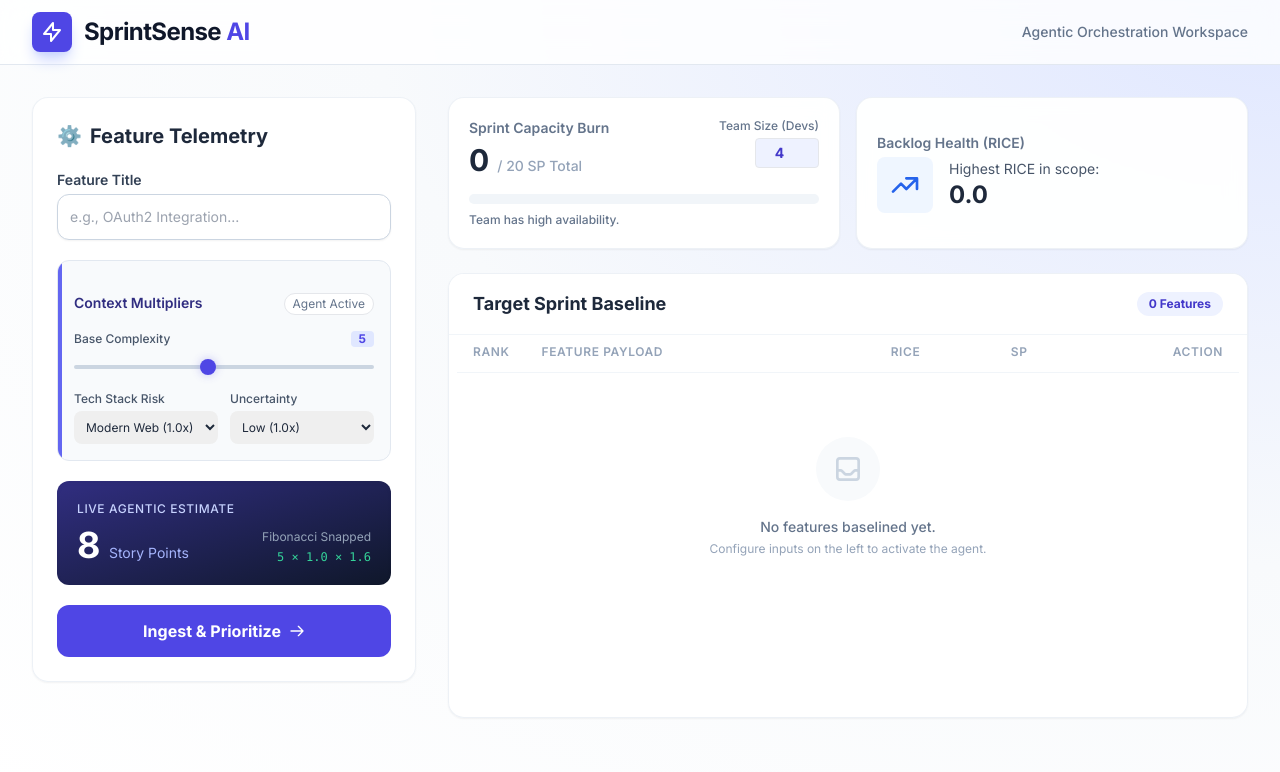
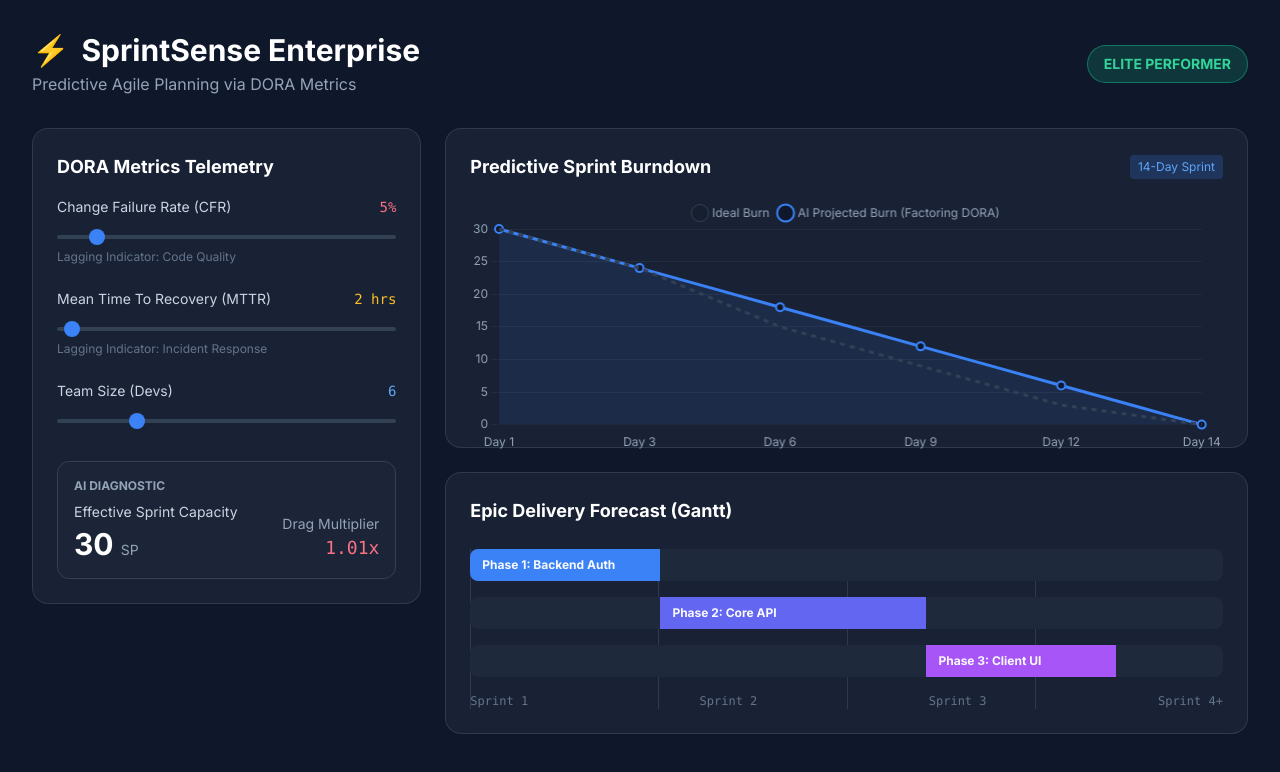
Before and after one commit to aradhyp/sprintsense-ai-web, a plain HTML site: page index.html in a window 1280 px wide. Drawn offline with nearby package versions, Linux system fonts and the light colour scheme.

Commit message:
Update index.html for branding and styling changes

```diff
--- a/index.html
+++ b/index.html
@@ -3,189 +3,127 @@
 <head>
     <meta charset="UTF-8">
     <meta name="viewport" content="width=device-width, initial-scale=1.0">
-    <title>SprintSense AI - Agentic Workspace</title>
+    <title>SprintSense Enterprise - DevOps & Agile AI</title>
     <script src="https://cdn.tailwindcss.com"></script>
+    <script src="https://cdn.jsdelivr.net/npm/chart.js"></script>
     <link href="https://fonts.googleapis.com/css2?family=Inter:wght@300;400;500;600;700&display=swap" rel="stylesheet">
     <style>
-        body { font-family: 'Inter', sans-serif; background-color: #f1f5f9; }
-        .glass-card { background: rgba(255, 255, 255, 0.95); backdrop-filter: blur(10px); }
-        .row-enter { animation: slideIn 0.4s cubic-bezier(0.16, 1, 0.3, 1) forwards; opacity: 0; transform: translateY(10px); }
-        @keyframes slideIn { to { opacity: 1; transform: translateY(0); } }
-
-        /* Custom Range Slider */
+        body { font-family: 'Inter', sans-serif; background-color: #0f172a; color: #f8fafc; }
+        .glass-card { background: rgba(30, 41, 59, 0.7); backdrop-filter: blur(12px); border: 1px solid rgba(255,255,255,0.1); }
         input[type=range] { -webkit-appearance: none; background: transparent; }
-        input[type=range]::-webkit-slider-thumb { -webkit-appearance: none; height: 16px; width: 16px; border-radius: 50%; background: #4f46e5; cursor: pointer; margin-top: -6px; box-shadow: 0 0 10px rgba(79, 70, 229, 0.3); }
-        input[type=range]::-webkit-slider-runnable-track { width: 100%; height: 4px; cursor: pointer; background: #cbd5e1; border-radius: 2px; }
+        input[type=range]::-webkit-slider-thumb { -webkit-appearance: none; height: 16px; width: 16px; border-radius: 50%; background: #3b82f6; cursor: pointer; margin-top: -6px; }
+        input[type=range]::-webkit-slider-runnable-track { width: 100%; height: 4px; background: #334155; border-radius: 2px; }
     </style>
 </head>
-<body class="text-slate-800 min-h-screen bg-[radial-gradient(ellipse_at_top_right,_var(--tw-gradient-stops))] from-indigo-100 via-slate-50 to-white">
+<body class="min-h-screen p-4 md:p-8">
 
-    <!-- Navbar -->
-    <nav class="bg-white/80 backdrop-blur-md border-b border-slate-200 sticky top-0 z-50">
-        <div class="max-w-7xl mx-auto px-4 sm:px-6 lg:px-8">
-            <div class="flex justify-between h-16 items-center">
-                <div class="flex items-center gap-3">
-                    <div class="bg-indigo-600 text-white p-2 rounded-lg shadow-lg shadow-indigo-200">
-                        <svg class="w-6 h-6" fill="none" stroke="currentColor" viewBox="0 0 24 24"><path stroke-linecap="round" stroke-linejoin="round" stroke-width="2" d="M13 10V3L4 14h7v7l9-11h-7z"></path></svg>
-                    </div>
-                    <h1 class="text-2xl font-bold text-slate-900 tracking-tight">SprintSense <span class="text-indigo-600">AI</span></h1>
-                </div>
-                <div class="hidden md:flex items-center gap-4 text-sm font-medium text-slate-500">
-                    <span>Agentic Orchestration Workspace</span>
-                </div>
-            </div>
+    <header class="max-w-7xl mx-auto mb-8 flex justify-between items-center">
+        <div>
+            <h1 class="text-3xl font-bold text-white flex items-center gap-3">
+                <span class="text-blue-500">⚡</span> SprintSense Enterprise
+            </h1>
+            <p class="text-slate-400 mt-1">Predictive Agile Planning via DORA Metrics</p>
         </div>
-    </nav>
+        <div id="doraBadge" class="bg-emerald-500/20 text-emerald-400 border border-emerald-500/50 px-4 py-2 rounded-full font-bold text-sm">
+            ELITE PERFORMER
+        </div>
+    </header>
 
-    <div class="max-w-7xl mx-auto p-4 md:p-8 grid grid-cols-1 xl:grid-cols-12 gap-8">
+    <div class="max-w-7xl mx-auto grid grid-cols-1 xl:grid-cols-12 gap-6">
 
-        <!-- Left Column: Input Engine -->
+        <!-- Left: DevOps Telemetry -->
         <div class="xl:col-span-4 space-y-6">
-            <div class="glass-card p-6 rounded-2xl shadow-sm border border-slate-200/60">
-                <h2 class="text-xl font-bold text-slate-800 mb-5 flex items-center gap-2">
-                    <span>⚙️</span> Feature Telemetry
-                </h2>
+            <div class="glass-card p-6 rounded-2xl">
+                <h2 class="text-lg font-bold text-white mb-4">DORA Metrics Telemetry</h2>
 
-                <form id="featureForm" class="space-y-5">
+                <div class="space-y-6">
                     <div>
-                        <label class="block text-sm font-semibold text-slate-700 mb-1">Feature Title</label>
-                        <input type="text" id="title" required class="w-full rounded-xl border-slate-300 shadow-sm border p-3 focus:ring-2 focus:ring-indigo-500 focus:border-indigo-500 transition-all text-sm" placeholder="e.g., OAuth2 Integration...">
+                        <div class="flex justify-between mb-1 text-sm">
+                            <label class="text-slate-300">Change Failure Rate (CFR)</label>
+                            <span id="cfrVal" class="text-rose-400 font-mono">5%</span>
+                        </div>
+                        <input type="range" id="cfr" min="0" max="50" value="5" class="w-full">
+                        <p class="text-xs text-slate-500 mt-1">Lagging Indicator: Code Quality</p>
                     </div>
 
-                    <!-- AI Context Panel -->
-                    <div class="bg-slate-50 p-4 rounded-xl border border-slate-200 space-y-4 relative overflow-hidden">
-                        <div class="absolute top-0 left-0 w-1 h-full bg-indigo-500"></div>
-                        <h3 class="font-semibold text-indigo-900 text-sm flex justify-between">
-                            Context Multipliers
-                            <span class="text-xs font-normal text-slate-500 bg-white px-2 py-0.5 rounded-full border">Agent Active</span>
-                        </h3>
-
-                        <div>
-                            <div class="flex justify-between mb-1">
-                                <label class="text-xs font-medium text-slate-600">Base Complexity</label>
-                                <span id="effortValue" class="text-xs font-bold text-indigo-600 bg-indigo-100 px-2 rounded">5</span>
-                            </div>
-                            <input type="range" id="effort" min="1" max="10" value="5" class="w-full">
+                    <div>
+                        <div class="flex justify-between mb-1 text-sm">
+                            <label class="text-slate-300">Mean Time To Recovery (MTTR)</label>
+                            <span id="mttrVal" class="text-amber-400 font-mono">2 hrs</span>
                         </div>
-
-                        <div class="grid grid-cols-2 gap-3">
-                            <div>
-                                <label class="block text-xs font-medium text-slate-600 mb-1">Tech Stack Risk</label>
-                                <select id="techStack" class="w-full border-slate-300 rounded-lg p-2 text-xs focus:ring-indigo-500 focus:border-indigo-500">
-                                    <option value="1.0">Modern Web (1.0x)</option>
-                                    <option value="1.2">Mobile Native (1.2x)</option>
-                                    <option value="1.4">AI / Data (1.4x)</option>
-                                    <option value="1.5">Legacy Sys (1.5x)</option>
-                                </select>
-                            </div>
-                            <div>
-                                <label class="block text-xs font-medium text-slate-600 mb-1">Uncertainty</label>
-                                <select id="risk" class="w-full border-slate-300 rounded-lg p-2 text-xs focus:ring-indigo-500 focus:border-indigo-500">
-                                    <option value="1.0">Low (1.0x)</option>
-                                    <option value="1.3">Medium (1.3x)</option>
-                                    <option value="1.6">High (1.6x)</option>
-                                </select>
-                            </div>
-                        </div>
+                        <input type="range" id="mttr" min="1" max="48" value="2" class="w-full">
+                        <p class="text-xs text-slate-500 mt-1">Lagging Indicator: Incident Response</p>
                     </div>
 
-                    <!-- Live AI Preview Widget -->
-                    <div class="bg-gradient-to-br from-indigo-900 to-slate-900 p-5 rounded-xl shadow-inner text-white transform transition-all">
-                        <p class="text-indigo-200 text-xs font-medium uppercase tracking-wider mb-2">Live Agentic Estimate</p>
-                        <div class="flex justify-between items-end">
-                            <div>
-                                <span id="livePoints" class="text-4xl font-extrabold text-white">8</span>
-                                <span class="text-indigo-300 text-sm ml-1">Story Points</span>
-                            </div>
-                            <div class="text-right">
-                                <p class="text-xs text-slate-400">Fibonacci Snapped</p>
-                                <p class="text-xs text-emerald-400 font-mono mt-1" id="liveMath">5 × 1.0 × 1.6</p>
-                            </div>
+                    <div>
+                        <div class="flex justify-between mb-1 text-sm">
+                            <label class="text-slate-300">Team Size (Devs)</label>
+                            <span id="teamVal" class="text-blue-400 font-mono">6</span>
                         </div>
+                        <input type="range" id="teamSize" min="2" max="20" value="6" class="w-full">
                     </div>
+                </div>
 
-                    <button type="submit" class="w-full bg-indigo-600 text-white font-bold py-3.5 px-4 rounded-xl hover:bg-indigo-700 hover:-translate-y-0.5 hover:shadow-lg hover:shadow-indigo-200 transition-all active:scale-95 flex justify-center items-center gap-2">
-                        <span>Ingest & Prioritize</span>
-                        <svg class="w-4 h-4" fill="none" stroke="currentColor" viewBox="0 0 24 24"><path stroke-linecap="round" stroke-linejoin="round" stroke-width="2" d="M14 5l7 7m0 0l-7 7m7-7H3"></path></svg>
-                    </button>
-                </form>
-            </div>
-        </div>
-
-        <!-- Right Column: Dashboard -->
-        <div class="xl:col-span-8 space-y-6">
-
-            <!-- Top Dashboard Stats -->
-            <div class="grid grid-cols-1 md:grid-cols-2 gap-4">
-                <!-- Capacity Tracker -->
-                <div class="glass-card p-5 rounded-2xl shadow-sm border border-slate-200/60">
-                    <div class="flex justify-between items-start mb-2">
+                <div class="mt-8 bg-slate-800/50 p-4 rounded-xl border border-slate-700">
+                    <h3 class="text-xs uppercase text-slate-400 font-bold mb-2">AI Diagnostic</h3>
+                    <div class="flex justify-between items-end">
                         <div>
-                            <h3 class="text-sm font-semibold text-slate-500">Sprint Capacity Burn</h3>
-                            <div class="flex items-baseline gap-2 mt-1">
-                                <span id="totalPoints" class="text-3xl font-bold text-slate-800">0</span>
-                                <span class="text-sm text-slate-400 font-medium">/ <span id="capacityMax">20</span> SP Total</span>
-                            </div>
+                            <p class="text-slate-300 text-sm">Effective Sprint Capacity</p>
+                            <p class="text-3xl font-bold text-white mt-1"><span id="effectiveCap">30</span> <span class="text-sm font-normal text-slate-400">SP</span></p>
                         </div>
                         <div class="text-right">
-                            <label class="text-xs font-medium text-slate-500 block mb-1">Team Size (Devs)</label>
-                            <input type="number" id="teamSize" min="1" max="20" value="4" class="w-16 border rounded p-1 text-center text-sm font-bold text-indigo-700 bg-indigo-50 focus:ring-0 focus:border-indigo-300">
-                        </div>
-                    </div>
-
-                    <!-- Progress Bar -->
-                    <div class="w-full bg-slate-100 rounded-full h-2.5 mt-4 overflow-hidden">
-                        <div id="capacityBar" class="bg-emerald-500 h-2.5 rounded-full transition-all duration-500 ease-out" style="width: 0%"></div>
-                    </div>
-                    <p id="capacityWarning" class="text-xs font-medium text-slate-500 mt-2">Team has high availability.</p>
-                </div>
-
-                <!-- Strategic Priority Metric -->
-                <div class="glass-card p-5 rounded-2xl shadow-sm border border-slate-200/60 flex flex-col justify-center">
-                    <h3 class="text-sm font-semibold text-slate-500 mb-1">Backlog Health (RICE)</h3>
-                    <div class="flex items-center gap-4">
-                        <div class="p-3 bg-blue-50 rounded-lg text-blue-600">
-                            <svg class="w-8 h-8" fill="none" stroke="currentColor" viewBox="0 0 24 24"><path stroke-linecap="round" stroke-linejoin="round" stroke-width="2" d="M13 7h8m0 0v8m0-8l-8 8-4-4-6 6"></path></svg>
-                        </div>
-                        <div>
-                            <p class="text-sm text-slate-600">Highest RICE in scope:</p>
-                            <p id="topRice" class="text-2xl font-bold text-slate-800">0.0</p>
+                            <p class="text-slate-400 text-sm">Drag Multiplier</p>
+                            <p id="dragCo" class="text-lg font-mono text-rose-400">1.00x</p>
                         </div>
                     </div>
                 </div>
             </div>
+        </div>
 
-            <!-- The Backlog Table -->
-            <div class="glass-card rounded-2xl shadow-sm border border-slate-200/60 overflow-hidden flex flex-col h-[calc(100%-140px)] min-h-[400px]">
-                <div class="px-6 py-4 border-b border-slate-100 bg-white flex justify-between items-center">
-                    <h2 class="text-lg font-bold text-slate-800">Target Sprint Baseline</h2>
-                    <span class="bg-indigo-50 text-indigo-700 text-xs font-bold px-3 py-1 rounded-full" id="featureCount">0 Features</span>
+        <!-- Right: Charts & Forecasting -->
+        <div class="xl:col-span-8 space-y-6">
+
+            <!-- Burndown Chart -->
+            <div class="glass-card p-6 rounded-2xl h-80">
+                <div class="flex justify-between items-center mb-4">
+                    <h2 class="text-lg font-bold text-white">Predictive Sprint Burndown</h2>
+                    <span class="text-xs bg-blue-500/20 text-blue-400 px-2 py-1 rounded">14-Day Sprint</span>
                 </div>
+                <div class="relative h-64 w-full">
+                    <canvas id="burndownChart"></canvas>
+                </div>
+            </div>
 
-                <div class="overflow-x-auto overflow-y-auto flex-1 p-2">
-                    <table class="w-full text-left border-collapse min-w-[700px]">
-                        <thead>
-                            <tr class="text-slate-400 text-xs uppercase tracking-wider border-b border-slate-100">
-                                <th class="pb-3 px-4 font-semibold w-16">Rank</th>
-                                <th class="pb-3 px-4 font-semibold">Feature Payload</th>
-                                <th class="pb-3 px-4 font-semibold text-center">RICE</th>
-                                <th class="pb-3 px-4 font-semibold text-center">SP</th>
-                                <th class="pb-3 px-4 font-semibold text-right">Action</th>
-                            </tr>
-                        </thead>
-                        <tbody id="backlogTable" class="text-sm">
-                            <!-- Empty State -->
-                            <tr id="emptyState">
-                                <td colspan="5" class="text-center py-16">
-                                    <div class="inline-flex items-center justify-center w-16 h-16 rounded-full bg-slate-50 mb-4">
-                                        <svg class="w-8 h-8 text-slate-300" fill="none" stroke="currentColor" viewBox="0 0 24 24"><path stroke-linecap="round" stroke-linejoin="round" stroke-width="2" d="M20 13V6a2 2 0 00-2-2H6a2 2 0 00-2 2v7m16 0v5a2 2 0 01-2 2H6a2 2 0 01-2-2v-5m16 0h-2.586a1 1 0 00-.707.293l-2.414 2.414a1 1 0 01-.707.293h-3.172a1 1 0 01-.707-.293l-2.414-2.414A1 1 0 006.586 13H4"></path></svg>
-                                    </div>
-                                    <p class="text-slate-500 font-medium">No features baselined yet.</p>
-                                    <p class="text-slate-400 text-xs mt-1">Configure inputs on the left to activate the agent.</p>
-                                </td>
-                            </tr>
-                        </tbody>
-                    </table>
+            <!-- Dynamic Gantt Chart -->
+            <div class="glass-card p-6 rounded-2xl">
+                <h2 class="text-lg font-bold text-white mb-6">Epic Delivery Forecast (Gantt)</h2>
+
+                <div class="space-y-4 relative">
+                    <!-- Grid lines -->
+                    <div class="absolute inset-0 grid grid-cols-4 pointer-events-none opacity-10">
+                        <div class="border-l border-white h-full"></div>
+                        <div class="border-l border-white h-full"></div>
+                        <div class="border-l border-white h-full"></div>
+                        <div class="border-l border-white h-full"></div>
+                    </div>
+
+                    <!-- Gantt Bars -->
+                    <div class="relative h-8 bg-slate-800 rounded-lg overflow-hidden">
+                        <div id="epic1" class="absolute top-0 left-0 h-full bg-blue-500 transition-all duration-500 flex items-center px-3 text-xs font-bold" style="width: 25%">Phase 1: Backend Auth</div>
+                    </div>
+                    <div class="relative h-8 bg-slate-800 rounded-lg overflow-hidden">
+                        <div id="epic2" class="absolute top-0 h-full bg-indigo-500 transition-all duration-500 flex items-center px-3 text-xs font-bold" style="left: 25%; width: 35%">Phase 2: Core API</div>
+                    </div>
+                    <div class="relative h-8 bg-slate-800 rounded-lg overflow-hidden">
+                        <div id="epic3" class="absolute top-0 h-full bg-purple-500 transition-all duration-500 flex items-center px-3 text-xs font-bold" style="left: 60%; width: 25%">Phase 3: Client UI</div>
+                    </div>
+
+                    <div class="flex justify-between text-xs text-slate-500 mt-2 font-mono">
+                        <span>Sprint 1</span>
+                        <span>Sprint 2</span>
+                        <span>Sprint 3</span>
+                        <span>Sprint 4+</span>
+                    </div>
                 </div>
             </div>
 
```
